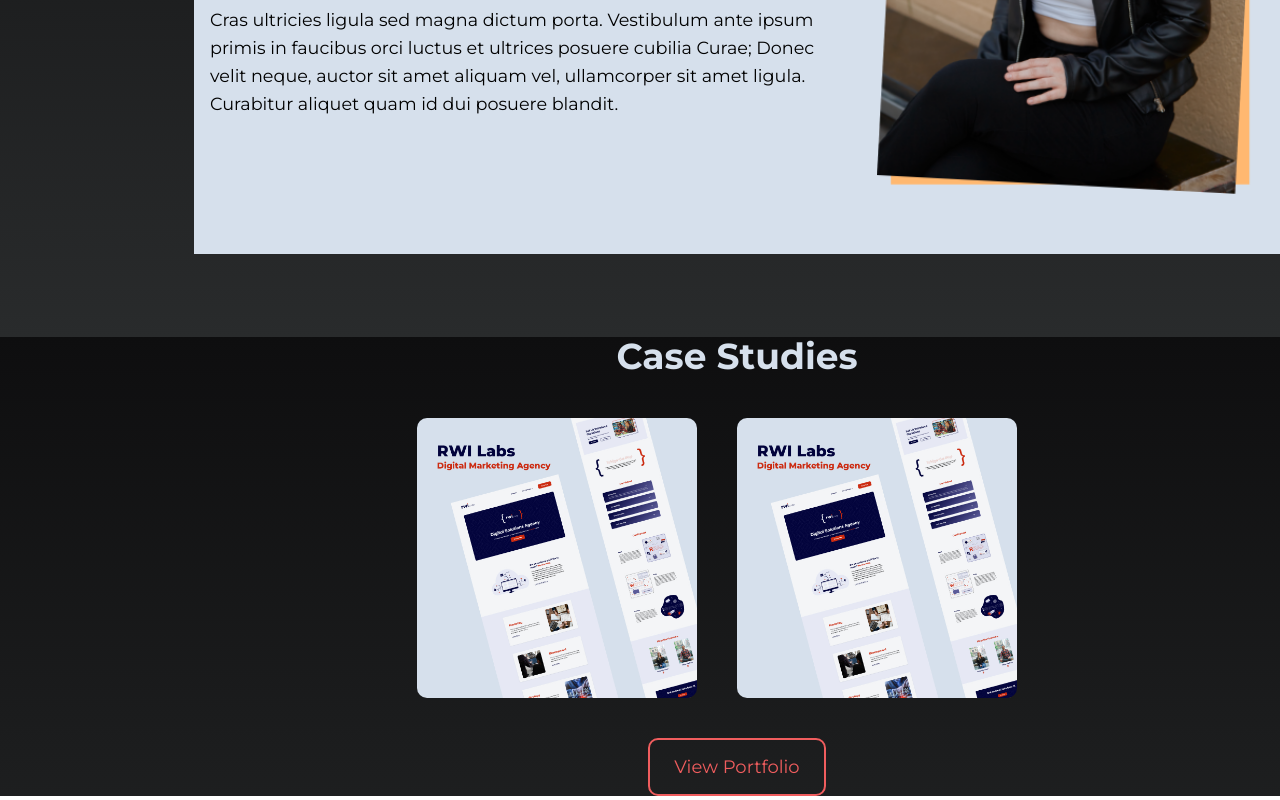
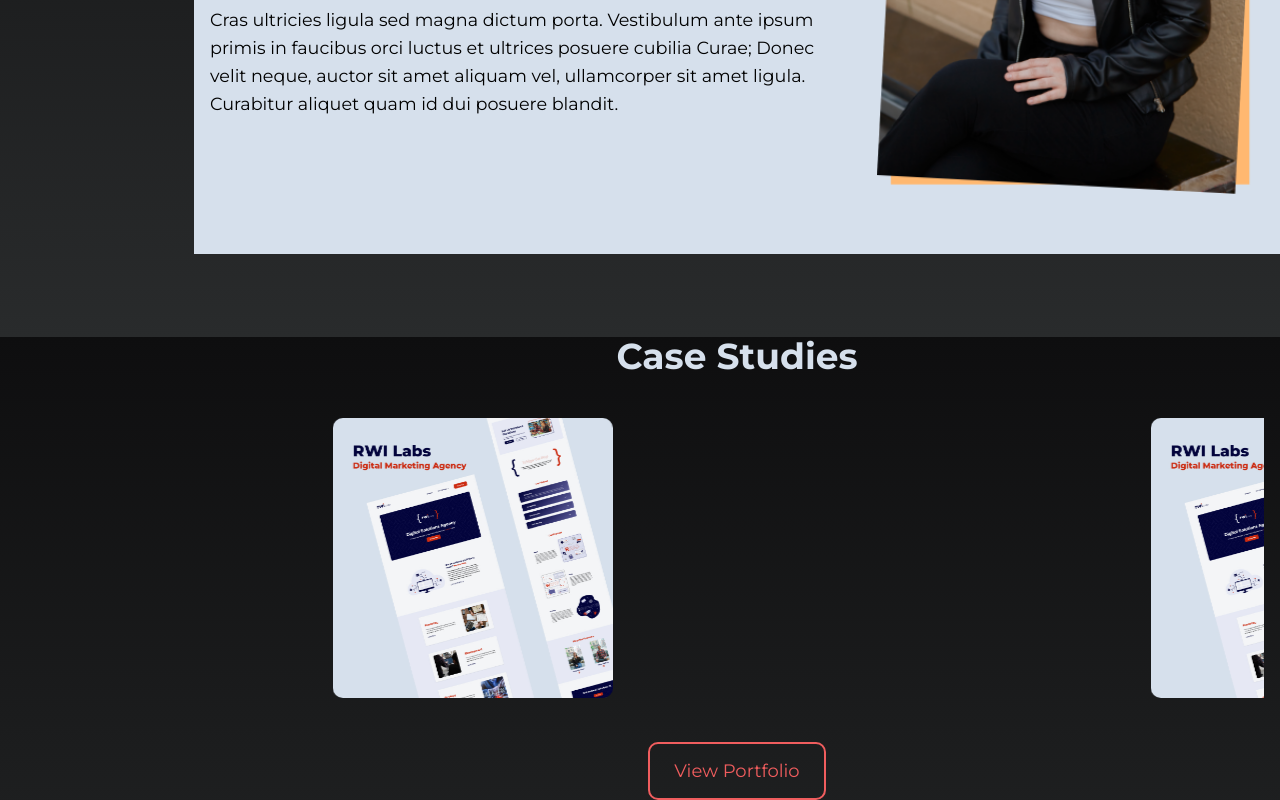
Before and after one commit to samurwin/samurwin.github.io, a React (Create React App) app: page / in a window 1280 px wide. Shown: the part 1263-2063 px from the top of the page. Built offline with nearby package versions, Linux system fonts and the light colour scheme.

Commit message:
swiper mobile working

```diff
--- a/src/components/CaseStudies/index.js
+++ b/src/components/CaseStudies/index.js
@@ -1,6 +1,7 @@
 import React from 'react';
 // import Swiper JS
 import { Swiper, SwiperSlide } from 'swiper/react';
+import { Navigation } from 'swiper'
 // import Swiper styles
 import 'swiper/css';
 import "./style.css";
@@ -15,11 +16,9 @@ export default function CaseStudies() {
             <h1 className="text-secondary text-center">Case Studies</h1>
 
                 <Swiper
-                    spaceBetween={40}
-                    slidesPerView={"auto"}
-                    pagination={{
-                        clickable: true,
-                    }}
+                    slidesPerView={1.3}
+                    centeredSlides={true}
+                    spaceBetween={10}
                 >
                     <SwiperSlide>
                         <img
--- a/src/components/CaseStudies/style.css
+++ b/src/components/CaseStudies/style.css
@@ -5,9 +5,12 @@
     gap: 2.5rem;
 }
 
-.swiper-slide {
-    width: 280px;
-    height: 280px;
+.swiper {
+    width: 100%;
+}
+
+.swiper-wrapper {
+    width: 100%;
 }
 
 .swiper-slide img {
--- a/src/pages/home.css
+++ b/src/pages/home.css
@@ -1,6 +1,6 @@
 .hero {
     margin-top: 14rem;
-    overflow-x: hidden;
+    overflow-y: hidden;
 }
 
 .heroTxt {
```
